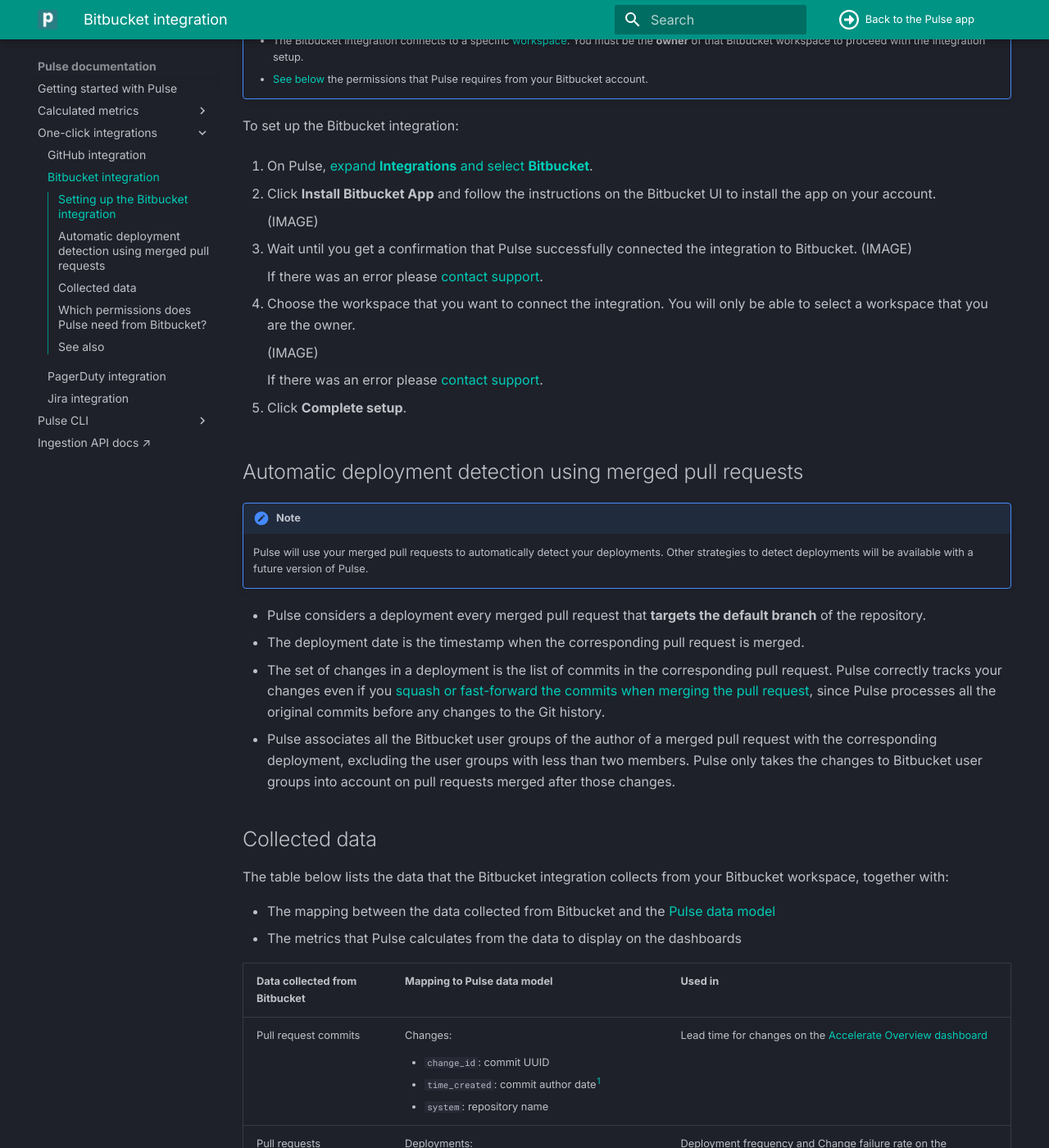
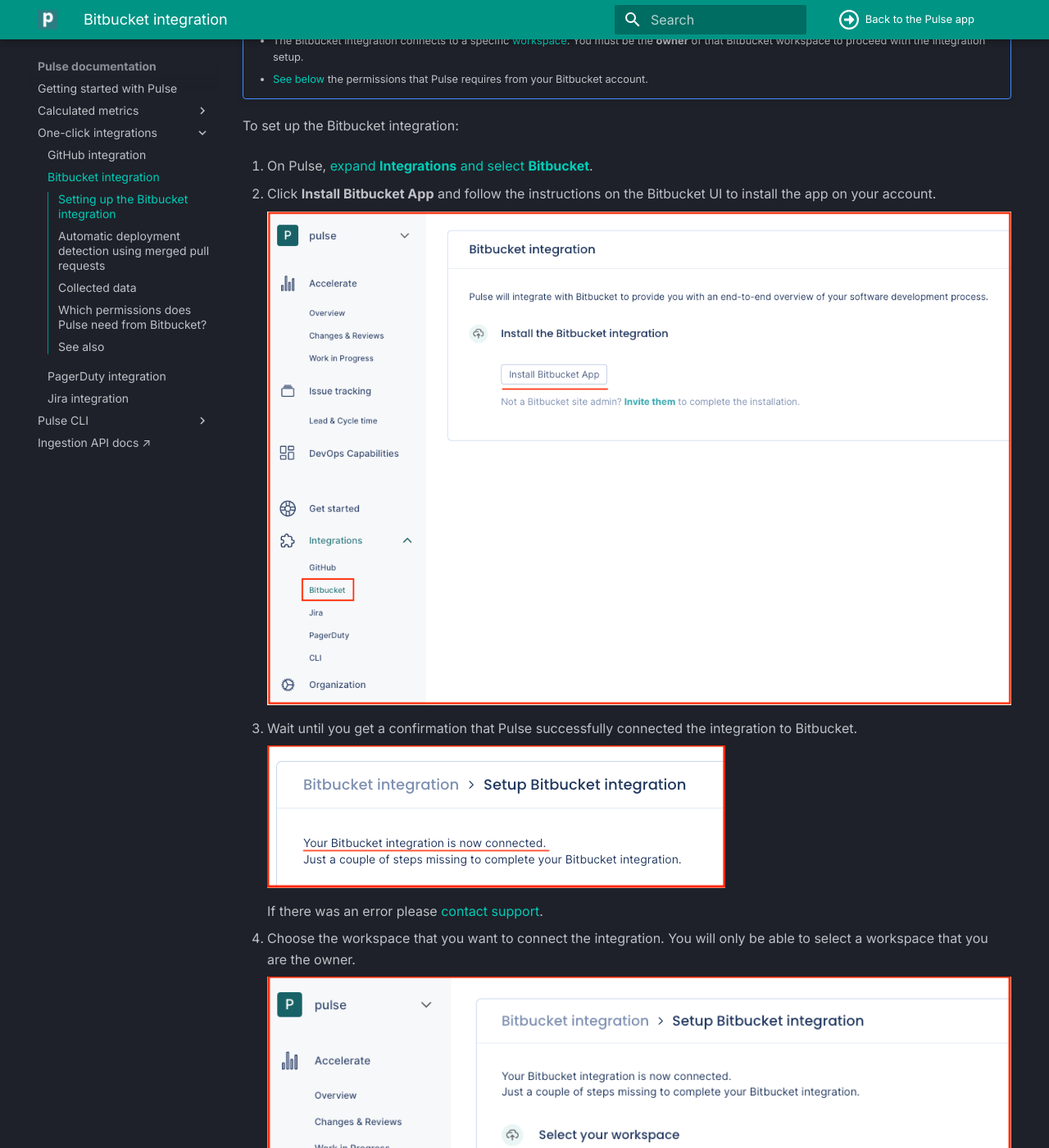
Before and after one commit to codacy/pulse-user-docs, an MkDocs documentation site: the page built from docs/one-click-integrations/bitbucket-integration.md, in a window 1280 px wide and 1400 px high, scrolled down 586 px. Shown: the whole window at 82% size. Built offline with MkDocs 1.6.1 and Material for MkDocs 9.7.7, drawn with Linux system fonts in a browser that asks for light colours.

Commit message:
clean: Add screenshots

```diff
--- a/docs/one-click-integrations/bitbucket-integration.md
+++ b/docs/one-click-integrations/bitbucket-integration.md
@@ -24,20 +24,21 @@
 
 1.  Click **Install Bitbucket App** and follow the instructions on the Bitbucket UI to install the app on your account.
 
-    (IMAGE)
+    ![Installing the Pulse Bitbucket App](images/bb-installing.png)
 
 1.  Wait until you get a confirmation that Pulse successfully connected the integration to Bitbucket.
-    (IMAGE)
+
+    ![Pulse Bitbucket integration set up successfully](images/bb-ok.png)
 
     If there was an error please [contact support](mailto:pulsesupport@codacy.com).
 
 1.  Choose the workspace that you want to connect the integration. You will only be able to select a workspace that you are the owner.
 
-    (IMAGE)
+    ![Choosing the Bitbucket workspace](images/bb-workspace.png)
+
+1.  Click **Complete setup**.
 
     If there was an error please [contact support](mailto:pulsesupport@codacy.com).
-
-1.  Click **Complete setup**.
 
 ## Automatic deployment detection using merged pull requests {: id="deployment-detection-merged-pr"}
 
```
Also changed, not shown: docs/one-click-integrations/images/bb-installing.png (added), docs/one-click-integrations/images/bb-ok.png (added), docs/one-click-integrations/images/bb-workspace.png.
